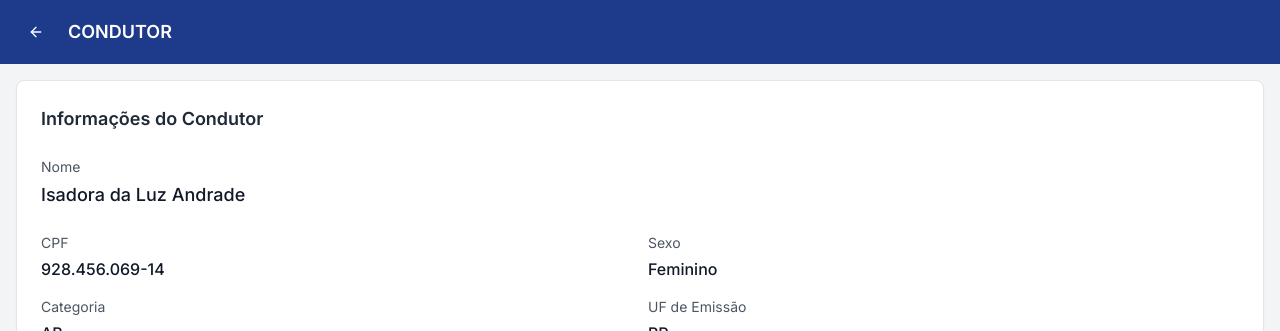
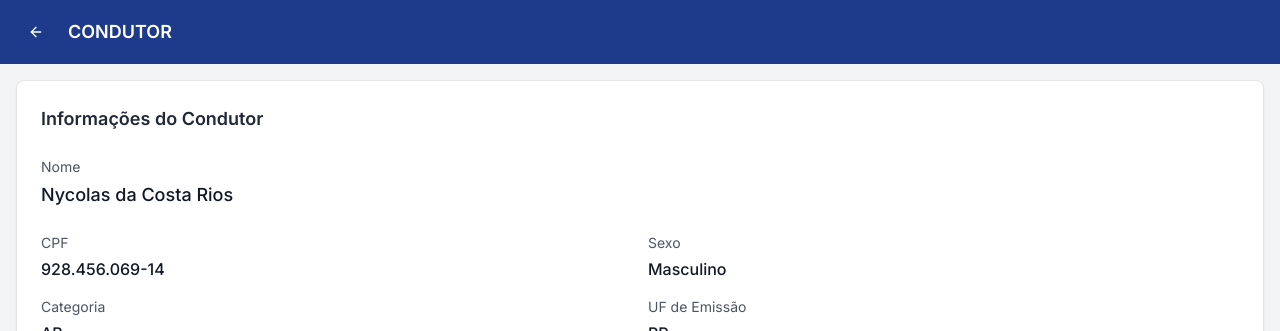
Before and after one commit to Doff456/BlindEverlastingNetframework, a Next.js app: page /condutor in a window 1280 px wide. Shown: the top 331 px of the page. Built offline with nearby package versions, Linux system fonts and the light colour scheme.

Commit message:
Update page.tsx

```diff
--- a/app/condutor/page.tsx
+++ b/app/condutor/page.tsx
@@ -28,7 +28,7 @@ export default function CondutorPage() {
             {/* Name */}
             <div className="mb-6">
               <p className="text-sm text-gray-600 mb-1">Nome</p>
-              <p className="text-lg font-medium text-gray-900">Isadora da Luz Andrade</p>
+              <p className="text-lg font-medium text-gray-900">Nycolas da Costa Rios</p>
             </div>
 
             {/* CPF and Gender */}
@@ -39,7 +39,7 @@ export default function CondutorPage() {
               </div>
               <div>
                 <p className="text-sm text-gray-600 mb-1">Sexo</p>
-                <p className="text-base font-medium text-gray-900">Feminino</p>
+                <p className="text-base font-medium text-gray-900">Masculino</p>
               </div>
             </div>
 
```
